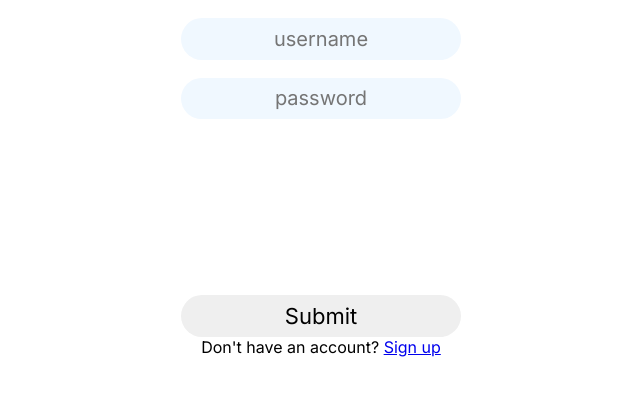
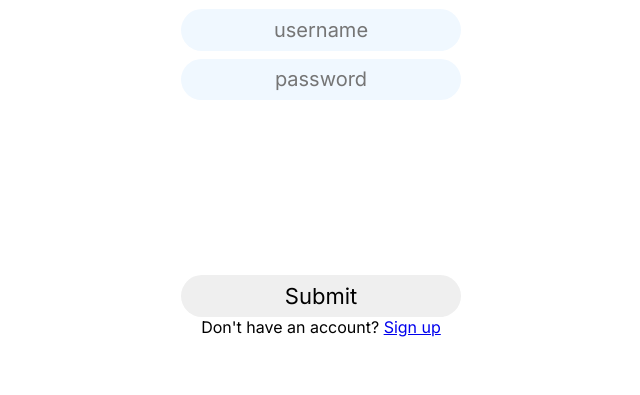
Before and after one commit to Vitali-G/eco.io-frontend, a website: page src/login.html in a window 1280 px wide. Shown: the part 291-686 px from the top of the page, without its empty margins (319-959 px from the left). Drawn offline with Linux system fonts and the light colour scheme.

Commit message:
adding basic login js

```diff
--- a/src/login.html
+++ b/src/login.html
@@ -6,7 +6,6 @@
     <meta name="viewport" content="width=device-width, initial-scale=1.0" />
     <link rel="stylesheet" href="./styles/login.css" />
     <link rel="stylesheet" href="./styles/index.css" />
-    <script src="./scripts/login.js"></script>
     <link rel="preconnect" href="https://fonts.googleapis.com" />
     <link rel="preconnect" href="https://fonts.gstatic.com" crossorigin />
     <link
@@ -21,28 +20,25 @@
       <h3 class="welcome-back">Welcome back!</h3>
     </header>
 
-    <form class="login-form" id="log-in">
-      <div class="username">
+    <form class="login-form" id="log-in-form">
       <input
         type="text"
         name="username"
         placeholder="username"
-          maxlength="16"
-          minlength="8"
+        maxlength="12"
+        minlength="5"
         required="true"
       />
-      </div>
-      <div class="password">
+
       <input
         required="true"
         type="password"
         name="password"
         placeholder="password"
       />
-      </div>
-      <div class="submitbtn">
-        <button type="submit" id="username" id="password">Submit</button>
-      </div>
+
+      <button type="submit">Submit</button>
+
       <div class="signupdiv">
         <p class="signup">
           Don't have an account?
@@ -50,5 +46,6 @@
         </p>
       </div>
     </form>
+    <script src="./scripts/login.js"></script>
   </body>
 </html>
--- a/src/scripts/login.js
+++ b/src/scripts/login.js
@@ -0,0 +1,36 @@
+const loginForm = document.querySelector('#log-in-form');
+
+async function login(data) {
+    let payload = JSON.stringify(data);
+
+    let options = {
+        method: 'POST',
+        credentials: 'include',
+        headers: {
+            "Content-Type": "application/json"
+        },
+        body: payload
+    }
+
+    console.log(payload);
+    let response = await fetch('http://localhost:3000/auth/login', options)
+
+
+    let dat = await response.json();
+
+    return dat;
+}
+
+loginForm.addEventListener('submit', async e => {
+    e.preventDefault()
+
+    let formValues = new FormData(loginForm);
+
+    let data = { username: formValues.get('username').toString(), password: formValues.get('password').toString() }
+
+
+
+    let res = await login(data);
+
+    console.log(res);
+})
--- a/src/styles/login.css
+++ b/src/styles/login.css
@@ -22,31 +22,27 @@ h1.login-text {
   text-align: center;
   border-radius: 30px;
   font-size: 20px;
+  margin-bottom: 8px;
 }
 
-div.username,
-div.password {
-  margin: 9px auto;
-}
-
-div.submitbtn {
+.login-form button {
   margin-top: 167px;
 }
 
-div.submitbtn button {
+.login-form  button {
   width: 280px;
   height: 41.5px;
   border-radius: 30px;
   font-size: 22px;
 }
 
-div.submitbtn button,
-div.username input,
-div.password input {
+.login-form button,
+.login-form input,
+.login-form input {
   border: transparent 0px solid;
 }
 
-div.username input,
-div.password input {
+.login-form input,
+.login-form input {
   background-color: aliceblue;
 }
```
Lines whose indentation alone changed are shown as unchanged.
